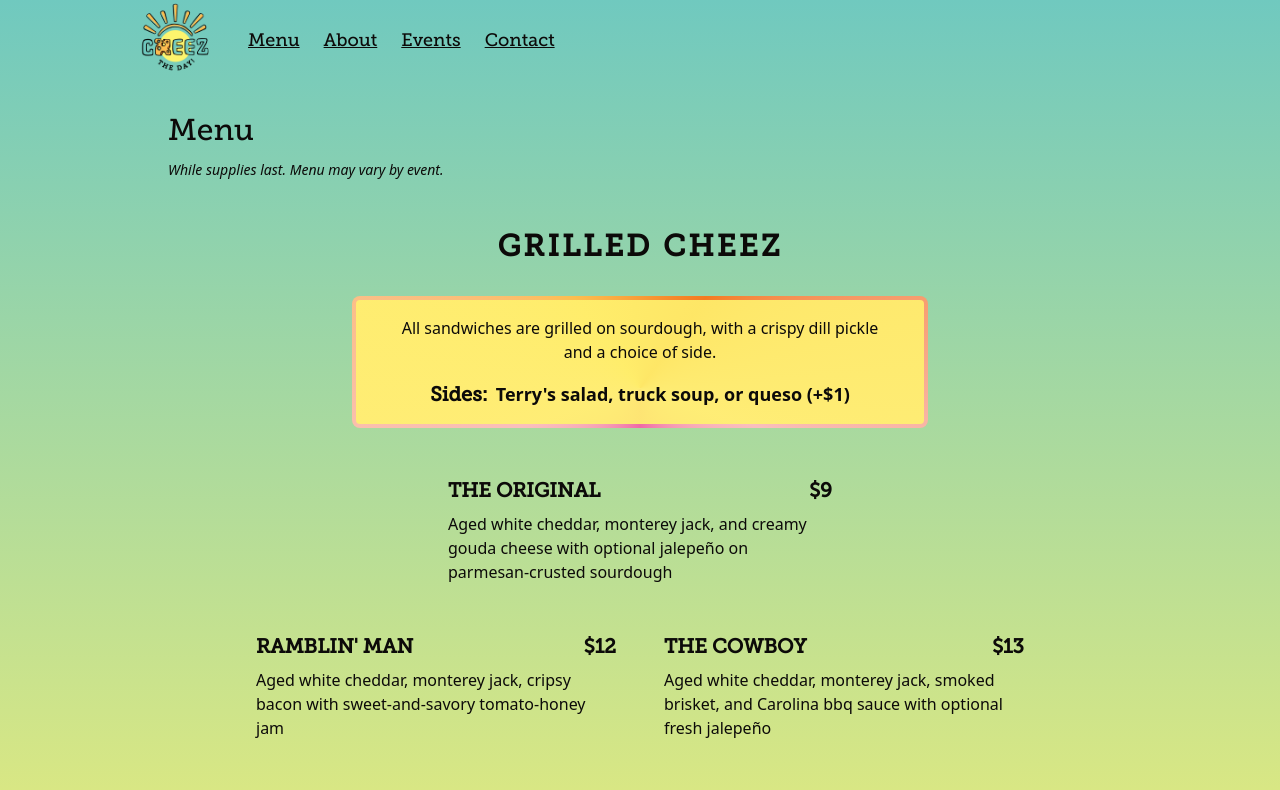
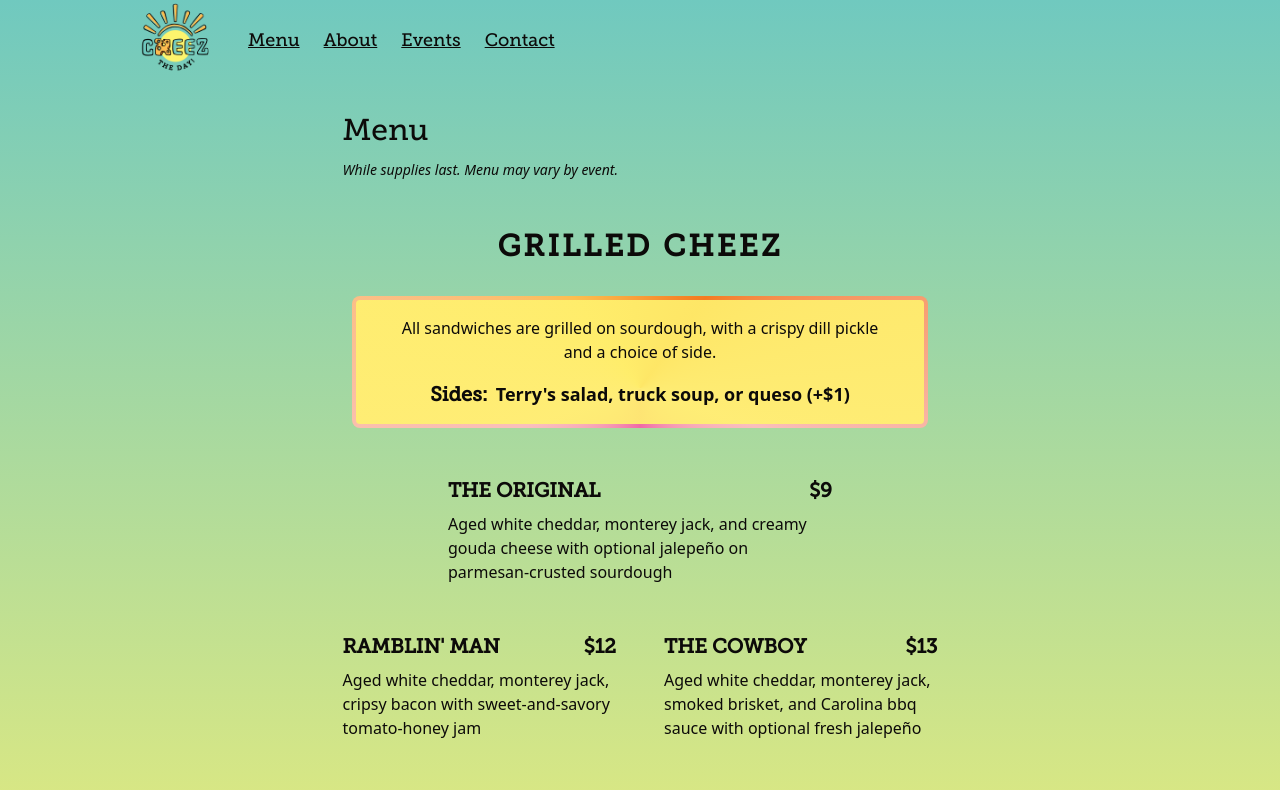
Before and after one commit to ryangclark/cheeztheday.com, a SvelteKit app: page /menu in a window 1280 px wide. Shown: the top 790 px of the page. Built offline with nearby package versions, Linux system fonts and the light colour scheme.

Commit message:
Changes main layout width

```diff
--- a/src/routes/(has-nav)/+layout.svelte
+++ b/src/routes/(has-nav)/+layout.svelte
@@ -13,6 +13,6 @@
 	<a class="font-museo text-lg underline" href="/contact">Contact</a>
 </nav>
 
-<div class="mx-4 lg:mx-10">
+<div class="mx-4 lg:max-w-prose lg:mx-auto">
 	<slot />
 </div>
```
